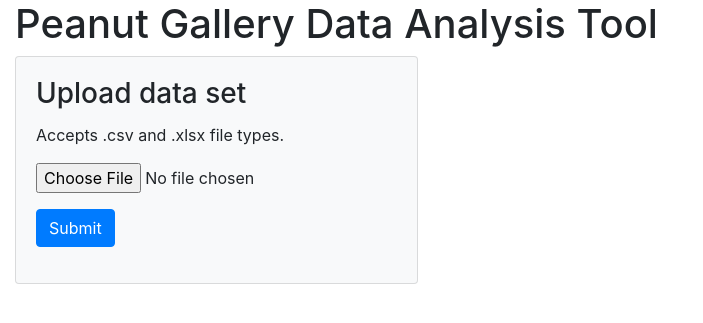
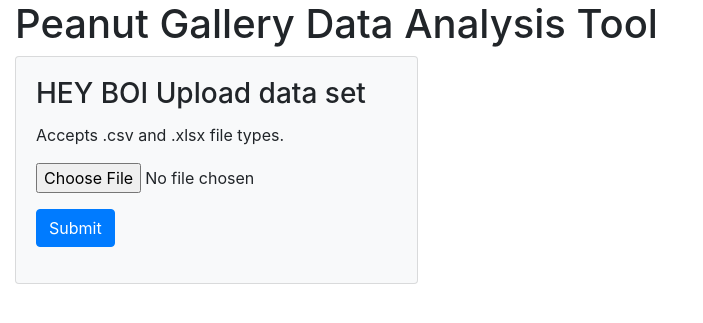
Before and after one commit to Konin-Sensei/CS-410, a Python web app: template app/templates/index.html in a window 1280 px wide. Shown: the part 70-393 px from the top of the page, without its empty margins (0-703 px from the left). Run offline with Jinja, Linux system fonts and the light colour scheme; the template is opened without the code that fills it, so the values that code supplies are empty; some libraries are stand-ins or nearby versions.

Commit message:
For Testing the new pipeline

```diff
--- a/app/templates/index.html
+++ b/app/templates/index.html
@@ -6,7 +6,7 @@
 <div class="card-columns">
     <div class="card bg-light">
         <div class="card-body">
-            <h3 class="card-title"> Upload data set </h3>
+            <h3 class="card-title"> HEY BOI Upload data set </h3>
             <p class="card-text">Accepts .csv and .xlsx file types.</p>
             <form method="POST">
                 <div class="form-group">
```
